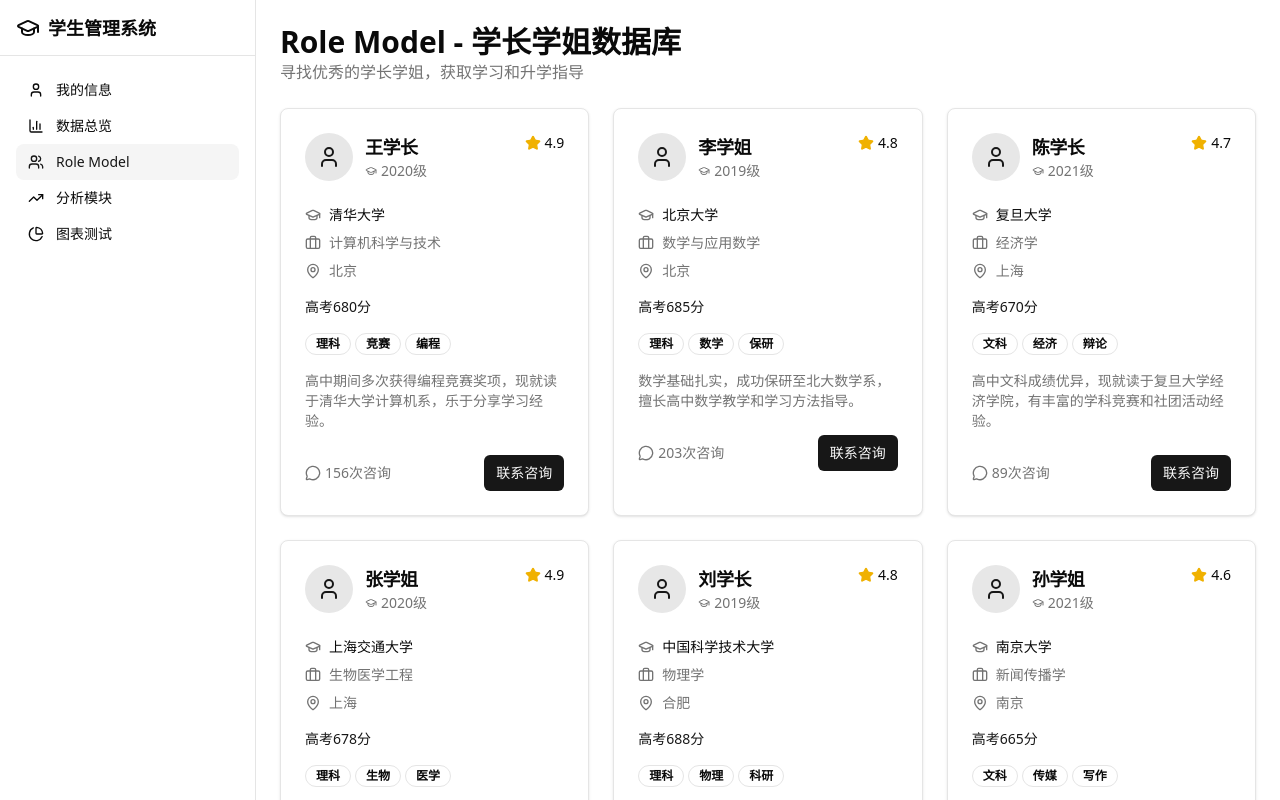
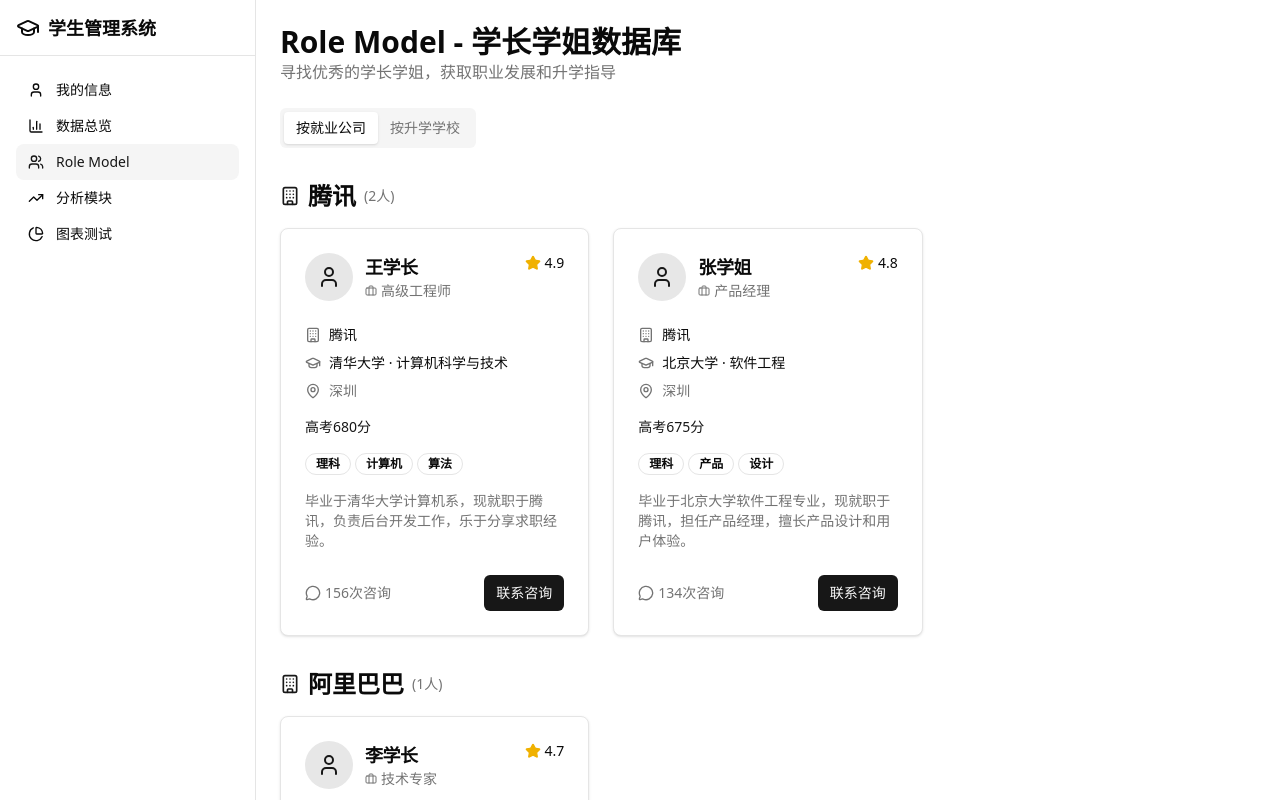
Before and after one commit to Zzuss/butp, a Next.js app: page /role-models in a window 1280 px wide. Built offline with nearby package versions, Linux system fonts and the light colour scheme.

Commit message:
按公司和升学学校分类重构角色模型页面，添加tabs组件

```diff
--- a/app/role-models/page.tsx
+++ b/app/role-models/page.tsx
@@ -1,87 +1,146 @@
 import { Card, CardContent, CardDescription, CardHeader, CardTitle } from "@/components/ui/card"
 import { Button } from "@/components/ui/button"
-import { User, GraduationCap, Briefcase, MapPin, Star, MessageCircle } from "lucide-react"
+import { User, GraduationCap, Briefcase, MapPin, Star, MessageCircle, Building, School } from "lucide-react"
+import { Tabs, TabsContent, TabsList, TabsTrigger } from "@/components/ui/tabs"
 
-const roleModels = [
+// 按公司和学校分类的角色模型数据
+const companyModels = {
+  "腾讯": [
     {
       id: 1,
       name: "王学长",
       university: "清华大学",
       major: "计算机科学与技术",
-    year: "2020级",
-    location: "北京",
+      graduationYear: "2020",
+      company: "腾讯",
+      position: "高级工程师",
+      location: "深圳",
       score: "高考680分",
-    tags: ["理科", "竞赛", "编程"],
-    description: "高中期间多次获得编程竞赛奖项，现就读于清华大学计算机系，乐于分享学习经验。",
+      tags: ["理科", "计算机", "算法"],
+      description: "毕业于清华大学计算机系，现就职于腾讯，负责后台开发工作，乐于分享求职经验。",
       rating: 4.9,
       consultations: 156
     },
     {
       id: 2,
-    name: "李学姐",
+      name: "张学姐",
+      university: "北京大学",
+      major: "软件工程",
+      graduationYear: "2019",
+      company: "腾讯",
+      position: "产品经理",
+      location: "深圳",
+      score: "高考675分",
+      tags: ["理科", "产品", "设计"],
+      description: "毕业于北京大学软件工程专业，现就职于腾讯，担任产品经理，擅长产品设计和用户体验。",
+      rating: 4.8,
+      consultations: 134
+    }
+  ],
+  "阿里巴巴": [
+    {
+      id: 3,
+      name: "李学长",
+      university: "浙江大学",
+      major: "计算机科学与技术",
+      graduationYear: "2018",
+      company: "阿里巴巴",
+      position: "技术专家",
+      location: "杭州",
+      score: "高考670分",
+      tags: ["理科", "编程", "大数据"],
+      description: "毕业于浙江大学计算机系，现就职于阿里巴巴，从事大数据平台开发，有丰富的技术经验。",
+      rating: 4.7,
+      consultations: 189
+    }
+  ],
+  "字节跳动": [
+    {
+      id: 4,
+      name: "刘学姐",
+      university: "复旦大学",
+      major: "人工智能",
+      graduationYear: "2021",
+      company: "字节跳动",
+      position: "算法工程师",
+      location: "北京",
+      score: "高考688分",
+      tags: ["理科", "AI", "机器学习"],
+      description: "毕业于复旦大学人工智能专业，现就职于字节跳动，负责推荐算法研发，对AI领域有深入研究。",
+      rating: 4.9,
+      consultations: 167
+    }
+  ]
+}
+
+const schoolModels = {
+  "清华大学": [
+    {
+      id: 5,
+      name: "陈学长",
       university: "北京大学",
       major: "数学与应用数学",
-    year: "2019级",
+      graduationYear: "2020",
+      graduateSchool: "清华大学",
+      graduateMajor: "人工智能",
       location: "北京",
       score: "高考685分",
       tags: ["理科", "数学", "保研"],
-    description: "数学基础扎实，成功保研至北大数学系，擅长高中数学教学和学习方法指导。",
+      description: "本科毕业于北京大学数学系，成功保研至清华大学人工智能专业，擅长数学建模和算法设计。",
       rating: 4.8,
       consultations: 203
     },
     {
-    id: 3,
-    name: "陈学长",
-    university: "复旦大学",
-    major: "经济学",
-    year: "2021级",
-    location: "上海",
-    score: "高考670分",
-    tags: ["文科", "经济", "辩论"],
-    description: "高中文科成绩优异，现就读于复旦大学经济学院，有丰富的学科竞赛和社团活动经验。",
+      id: 6,
+      name: "赵学姐",
+      university: "上海交通大学",
+      major: "电子工程",
+      graduationYear: "2019",
+      graduateSchool: "清华大学",
+      graduateMajor: "电子科学与技术",
+      location: "北京",
+      score: "高考678分",
+      tags: ["理科", "电子", "直博"],
+      description: "本科毕业于上海交通大学电子工程专业，现为清华大学电子系直博生，研究方向为集成电路设计。",
       rating: 4.7,
-    consultations: 89
-  },
+      consultations: 145
+    }
+  ],
+  "北京大学": [
     {
-    id: 4,
-    name: "张学姐",
-    university: "上海交通大学",
-    major: "生物医学工程",
-    year: "2020级",
-    location: "上海",
-    score: "高考678分",
-    tags: ["理科", "生物", "医学"],
-    description: "对生物医学领域有深入了解，高中生物竞赛获得省一等奖，现专注于生物医学工程研究。",
-    rating: 4.9,
-    consultations: 134
-  },
-  {
-    id: 5,
-    name: "刘学长",
+      id: 7,
+      name: "孙学长",
       university: "中国科学技术大学",
       major: "物理学",
-    year: "2019级",
-    location: "合肥",
-    score: "高考688分",
+      graduationYear: "2021",
+      graduateSchool: "北京大学",
+      graduateMajor: "理论物理",
+      location: "北京",
+      score: "高考690分",
       tags: ["理科", "物理", "科研"],
-    description: "物理基础扎实，多次参加物理竞赛，现在中科大从事基础物理研究，乐于分享科研经验。",
-    rating: 4.8,
-    consultations: 167
-  },
+      description: "本科毕业于中科大物理系，现为北京大学理论物理专业研究生，对基础物理研究有浓厚兴趣。",
+      rating: 4.9,
+      consultations: 178
+    }
+  ],
+  "哈佛大学": [
     {
-    id: 6,
-    name: "孙学姐",
-    university: "南京大学",
-    major: "新闻传播学",
-    year: "2021级",
-    location: "南京",
-    score: "高考665分",
-    tags: ["文科", "传媒", "写作"],
-    description: "文科全能型学霸，高中期间多次获得作文竞赛奖项，现就读于南大新闻传播学院。",
-    rating: 4.6,
-    consultations: 98
+      id: 8,
+      name: "钱学姐",
+      university: "复旦大学",
+      major: "生物科学",
+      graduationYear: "2018",
+      graduateSchool: "哈佛大学",
+      graduateMajor: "分子生物学",
+      location: "波士顿",
+      score: "高考695分",
+      tags: ["理科", "生物", "留学"],
+      description: "本科毕业于复旦大学生物科学专业，成功申请哈佛大学分子生物学博士项目，擅长留学申请规划。",
+      rating: 5.0,
+      consultations: 256
     }
   ]
+}
 
 function Badge({ children, variant = "secondary" }: { children: React.ReactNode, variant?: "secondary" | "outline" }) {
   const baseClass = "inline-flex items-center rounded-full px-2.5 py-0.5 text-xs font-semibold transition-colors focus:outline-none focus:ring-2 focus:ring-ring focus:ring-offset-2"
@@ -96,17 +155,9 @@
   )
 }
 
-export default function RoleModels() {
+function CompanyCard({ model }: { model: any }) {
   return (
-    <div className="p-6">
-      <div className="mb-6">
-        <h1 className="text-3xl font-bold">Role Model - 学长学姐数据库</h1>
-        <p className="text-muted-foreground">寻找优秀的学长学姐，获取学习和升学指导</p>
-      </div>
-
-      <div className="grid gap-6 md:grid-cols-2 lg:grid-cols-3">
-        {roleModels.map((model) => (
-          <Card key={model.id} className="hover:shadow-lg transition-shadow">
+    <Card className="hover:shadow-lg transition-shadow">
       <CardHeader>
         <div className="flex items-start justify-between">
           <div className="flex items-center gap-3">
@@ -116,8 +167,8 @@
             <div>
               <CardTitle className="text-lg">{model.name}</CardTitle>
               <CardDescription className="flex items-center gap-1">
-                      <GraduationCap className="h-3 w-3" />
-                      {model.year}
+                <Briefcase className="h-3 w-3" />
+                {model.position}
               </CardDescription>
             </div>
           </div>
@@ -130,12 +181,12 @@
       <CardContent className="space-y-4">
         <div className="space-y-2">
           <div className="flex items-center gap-2 text-sm">
+            <Building className="h-4 w-4 text-muted-foreground" />
+            <span className="font-medium">{model.company}</span>
+          </div>
+          <div className="flex items-center gap-2 text-sm">
             <GraduationCap className="h-4 w-4 text-muted-foreground" />
-                  <span className="font-medium">{model.university}</span>
-                </div>
-                <div className="flex items-center gap-2 text-sm text-muted-foreground">
-                  <Briefcase className="h-4 w-4" />
-                  <span>{model.major}</span>
+            <span>{model.university} · {model.major}</span>
           </div>
           <div className="flex items-center gap-2 text-sm text-muted-foreground">
             <MapPin className="h-4 w-4" />
@@ -148,7 +199,7 @@
         </div>
 
         <div className="flex flex-wrap gap-1">
-                {model.tags.map((tag) => (
+          {model.tags.map((tag: string) => (
             <Badge key={tag} variant="outline">
               {tag}
             </Badge>
@@ -170,8 +221,128 @@
         </div>
       </CardContent>
     </Card>
+  )
+}
+
+function SchoolCard({ model }: { model: any }) {
+  return (
+    <Card className="hover:shadow-lg transition-shadow">
+      <CardHeader>
+        <div className="flex items-start justify-between">
+          <div className="flex items-center gap-3">
+            <div className="w-12 h-12 bg-primary/10 rounded-full flex items-center justify-center">
+              <User className="h-6 w-6 text-primary" />
+            </div>
+            <div>
+              <CardTitle className="text-lg">{model.name}</CardTitle>
+              <CardDescription className="flex items-center gap-1">
+                <School className="h-3 w-3" />
+                {model.graduateSchool}
+              </CardDescription>
+            </div>
+          </div>
+          <div className="flex items-center gap-1">
+            <Star className="h-4 w-4 text-yellow-500 fill-current" />
+            <span className="text-sm font-medium">{model.rating}</span>
+          </div>
+        </div>
+      </CardHeader>
+      <CardContent className="space-y-4">
+        <div className="space-y-2">
+          <div className="flex items-center gap-2 text-sm">
+            <School className="h-4 w-4 text-muted-foreground" />
+            <span className="font-medium">{model.graduateSchool} · {model.graduateMajor}</span>
+          </div>
+          <div className="flex items-center gap-2 text-sm">
+            <GraduationCap className="h-4 w-4 text-muted-foreground" />
+            <span>{model.university} · {model.major}</span>
+          </div>
+          <div className="flex items-center gap-2 text-sm text-muted-foreground">
+            <MapPin className="h-4 w-4" />
+            <span>{model.location}</span>
+          </div>
+        </div>
+
+        <div className="text-sm">
+          <span className="font-medium text-primary">{model.score}</span>
+        </div>
+
+        <div className="flex flex-wrap gap-1">
+          {model.tags.map((tag: string) => (
+            <Badge key={tag} variant="outline">
+              {tag}
+            </Badge>
+          ))}
+        </div>
+
+        <p className="text-sm text-muted-foreground line-clamp-3">
+          {model.description}
+        </p>
+
+        <div className="flex items-center justify-between pt-2">
+          <div className="flex items-center gap-1 text-sm text-muted-foreground">
+            <MessageCircle className="h-4 w-4" />
+            <span>{model.consultations}次咨询</span>
+          </div>
+          <Button size="sm">
+            联系咨询
+          </Button>
+        </div>
+      </CardContent>
+    </Card>
+  )
+}
+
+export default function RoleModels() {
+  return (
+    <div className="p-6">
+      <div className="mb-6">
+        <h1 className="text-3xl font-bold">Role Model - 学长学姐数据库</h1>
+        <p className="text-muted-foreground">寻找优秀的学长学姐，获取职业发展和升学指导</p>
+      </div>
+
+      <Tabs defaultValue="companies" className="w-full">
+        <TabsList className="mb-6">
+          <TabsTrigger value="companies">按就业公司</TabsTrigger>
+          <TabsTrigger value="schools">按升学学校</TabsTrigger>
+        </TabsList>
+
+        <TabsContent value="companies">
+          {Object.entries(companyModels).map(([company, models]) => (
+            <div key={company} className="mb-8">
+              <div className="flex items-center gap-2 mb-4">
+                <Building className="h-5 w-5 text-primary" />
+                <h2 className="text-2xl font-semibold">{company}</h2>
+                <span className="text-sm text-muted-foreground">({models.length}人)</span>
+              </div>
+
+              <div className="grid gap-6 md:grid-cols-2 lg:grid-cols-3">
+                {models.map((model) => (
+                  <CompanyCard key={model.id} model={model} />
                 ))}
               </div>
             </div>
+          ))}
+        </TabsContent>
+
+        <TabsContent value="schools">
+          {Object.entries(schoolModels).map(([school, models]) => (
+            <div key={school} className="mb-8">
+              <div className="flex items-center gap-2 mb-4">
+                <School className="h-5 w-5 text-primary" />
+                <h2 className="text-2xl font-semibold">{school}</h2>
+                <span className="text-sm text-muted-foreground">({models.length}人)</span>
+              </div>
+
+              <div className="grid gap-6 md:grid-cols-2 lg:grid-cols-3">
+                {models.map((model) => (
+                  <SchoolCard key={model.id} model={model} />
+                ))}
+              </div>
+            </div>
+          ))}
+        </TabsContent>
+      </Tabs>
+    </div>
   )
 }
--- /dev/null
+++ b/components/ui/tabs.tsx
@@ -0,0 +1,53 @@
+import * as React from "react"
+import * as TabsPrimitive from "@radix-ui/react-tabs"
+
+import { cn } from "@/lib/utils"
+
+const Tabs = TabsPrimitive.Root
+
+const TabsList = React.forwardRef<
+  React.ElementRef<typeof TabsPrimitive.List>,
+  React.ComponentPropsWithoutRef<typeof TabsPrimitive.List>
+>(({ className, ...props }, ref) => (
+  <TabsPrimitive.List
+    ref={ref}
+    className={cn(
+      "inline-flex h-10 items-center justify-center rounded-md bg-muted p-1 text-muted-foreground",
+      className
+    )}
+    {...props}
+  />
+))
+TabsList.displayName = TabsPrimitive.List.displayName
+
+const TabsTrigger = React.forwardRef<
+  React.ElementRef<typeof TabsPrimitive.Trigger>,
+  React.ComponentPropsWithoutRef<typeof TabsPrimitive.Trigger>
+>(({ className, ...props }, ref) => (
+  <TabsPrimitive.Trigger
+    ref={ref}
+    className={cn(
+      "inline-flex items-center justify-center whitespace-nowrap rounded-sm px-3 py-1.5 text-sm font-medium ring-offset-background transition-all focus-visible:outline-none focus-visible:ring-2 focus-visible:ring-ring focus-visible:ring-offset-2 disabled:pointer-events-none disabled:opacity-50 data-[state=active]:bg-background data-[state=active]:text-foreground data-[state=active]:shadow-sm",
+      className
+    )}
+    {...props}
+  />
+))
+TabsTrigger.displayName = TabsPrimitive.Trigger.displayName
+
+const TabsContent = React.forwardRef<
+  React.ElementRef<typeof TabsPrimitive.Content>,
+  React.ComponentPropsWithoutRef<typeof TabsPrimitive.Content>
+>(({ className, ...props }, ref) => (
+  <TabsPrimitive.Content
+    ref={ref}
+    className={cn(
+      "mt-2 ring-offset-background focus-visible:outline-none focus-visible:ring-2 focus-visible:ring-ring focus-visible:ring-offset-2",
+      className
+    )}
+    {...props}
+  />
+))
+TabsContent.displayName = TabsPrimitive.Content.displayName
+
+export { Tabs, TabsList, TabsTrigger, TabsContent }
```
Also changed, not shown: 2 other files (tests, documents, lock files or other folders). Lines whose indentation alone changed are shown as unchanged.
